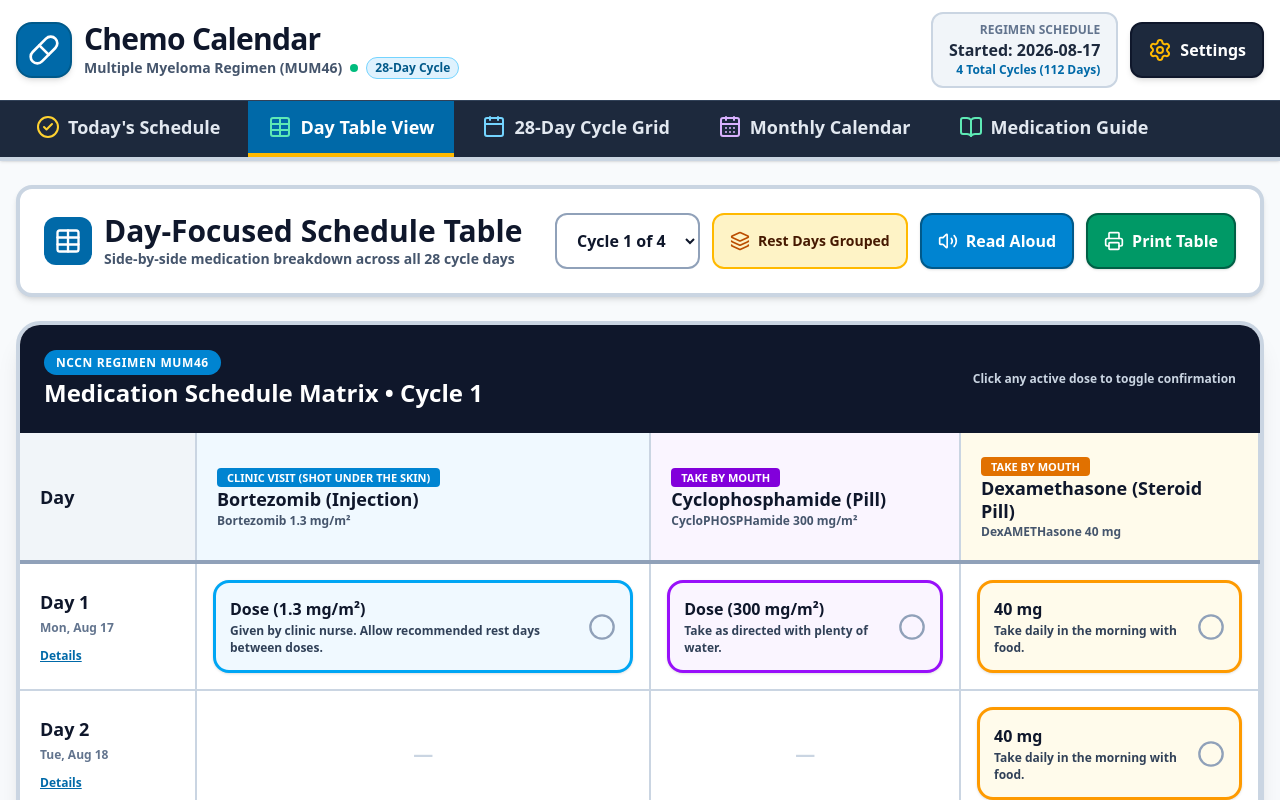
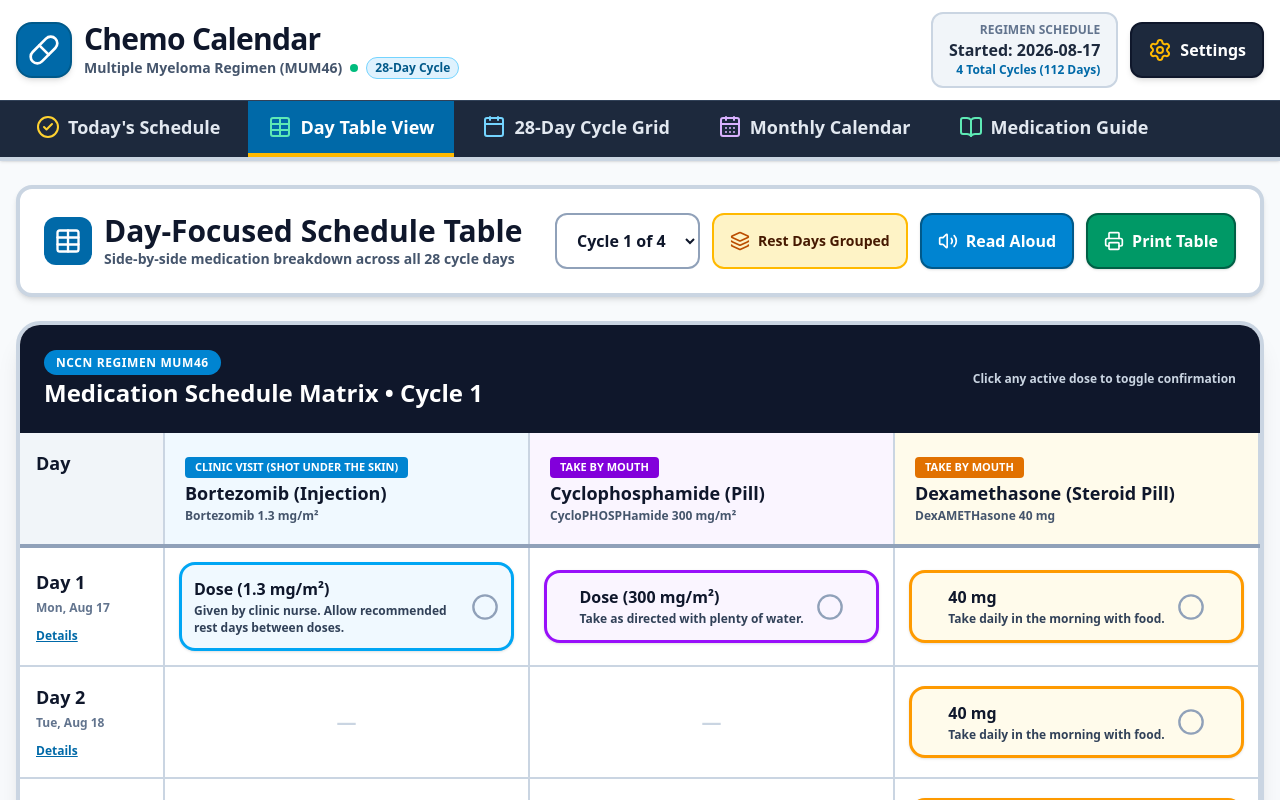
Before and after one commit to schrutesbeets/Chemo-Calendar, a React (Vite) app: page / in a window 1280 px wide. Both pictures are taken after a click on the button "Day Table View". Shown: the top 800 px of the page. Built offline with nearby package versions, Linux system fonts and the light colour scheme.

Commit message:
Tighten Day column width and distribute medication columns equally across table width

```diff
--- a/src/components/RegimenTable.tsx
+++ b/src/components/RegimenTable.tsx
@@ -177,14 +177,14 @@ export const RegimenTable: React.FC = () => {
           </div>
         </div>
 
-        {/* Scrollable Table Matrix */}
+        {/* Scrollable Table Matrix with Equal Column Spacing & Tightened Day Column */}
         <div className="overflow-x-auto">
-          <table className="w-full text-left border-collapse min-w-[750px]">
+          <table className="w-full text-left border-collapse min-w-[750px] table-fixed">
 
             {/* Table Header */}
             <thead>
               <tr className="bg-slate-100 border-b-4 border-slate-400 text-slate-900">
-                <th className="p-4 sm:p-5 font-black text-lg border-r-2 border-slate-300 w-44">
+                <th className="p-3 sm:p-4 font-black text-lg border-r-2 border-slate-300 w-32 sm:w-36 align-top">
                   Day
                 </th>
                 {medications.map(med => {
@@ -192,13 +192,13 @@ export const RegimenTable: React.FC = () => {
                   return (
                     <th
                       key={med.id}
-                      className={`p-4 sm:p-5 border-r-2 border-slate-300 ${colors.bg}`}
+                      className={`p-4 sm:p-5 border-r-2 border-slate-300 align-top ${colors.bg}`}
                     >
-                      <div className="space-y-0.5">
-                        <span className={`px-2.5 py-0.5 rounded text-[11px] font-black uppercase ${colors.badge}`}>
+                      <div className="space-y-1">
+                        <span className={`px-2.5 py-0.5 rounded text-[11px] font-black uppercase inline-block ${colors.badge}`}>
                           {med.route}
                         </span>
-                        <div className="text-lg font-black text-slate-900 leading-tight">
+                        <div className="text-base sm:text-lg font-black text-slate-900 leading-tight">
                           {med.patientFriendlyName}
                         </div>
                         <div className="text-xs font-bold text-slate-600">
@@ -252,10 +252,10 @@ export const RegimenTable: React.FC = () => {
                     }`}
                   >
 
-                    {/* Day Column */}
-                    <td className="p-4 sm:p-5 border-r-2 border-slate-300 align-middle">
+                    {/* Day Column (Tightened width) */}
+                    <td className="p-3 sm:p-4 border-r-2 border-slate-300 align-middle">
                       <div className="space-y-1">
-                        <div className="text-lg font-black text-slate-900 flex items-center gap-2">
+                        <div className="text-base sm:text-lg font-black text-slate-900 flex flex-wrap items-center gap-1.5">
                           <span>{dayLabel}</span>
                           {isTodayRow && (
                             <span className="bg-amber-500 text-black text-[10px] px-2 py-0.5 rounded-full font-black uppercase">
@@ -280,13 +280,13 @@ export const RegimenTable: React.FC = () => {
                       </div>
                     </td>
 
-                    {/* Medication Columns */}
+                    {/* Medication Columns (Equally Spaced) */}
                     {medications.map(med => {
                       if (group.isRestGroup) {
                         return (
                           <td
                             key={med.id}
-                            className="p-4 sm:p-5 border-r-2 border-slate-300 text-slate-400 italic text-center align-middle font-bold"
+                            className="p-4 border-r-2 border-slate-300 text-slate-400 italic text-center align-middle font-bold"
                           >
                             <span className="bg-slate-200 text-slate-600 px-3 py-1 rounded-full text-xs font-black uppercase">
                               Rest
@@ -306,7 +306,7 @@ export const RegimenTable: React.FC = () => {
                         return (
                           <td
                             key={med.id}
-                            className="p-4 sm:p-5 border-r-2 border-slate-300 text-slate-300 text-center align-middle font-black text-xl"
+                            className="p-4 border-r-2 border-slate-300 text-slate-300 text-center align-middle font-black text-xl"
                           >
                             &mdash;
                           </td>
@@ -314,10 +314,10 @@ export const RegimenTable: React.FC = () => {
                       }
 
                       return (
-                        <td key={med.id} className="p-3 sm:p-4 border-r-2 border-slate-300 align-middle">
+                        <td key={med.id} className="p-2.5 sm:p-3.5 border-r-2 border-slate-300 align-middle">
                           <button
                             onClick={() => toggleDose(dateKey, med.id)}
-                            className={`w-full p-3.5 rounded-2xl border-3 text-left transition-all flex items-center justify-between gap-3 senior-touch-target shadow-sm ${
+                            className={`w-full p-3 rounded-2xl border-3 text-left transition-all flex items-center justify-between gap-3 senior-touch-target shadow-sm ${
                               taken
                                 ? 'bg-emerald-100 border-emerald-500 text-emerald-950 font-black'
                                 : `${colors.bg} ${colors.border} hover:scale-[1.02]`
```
